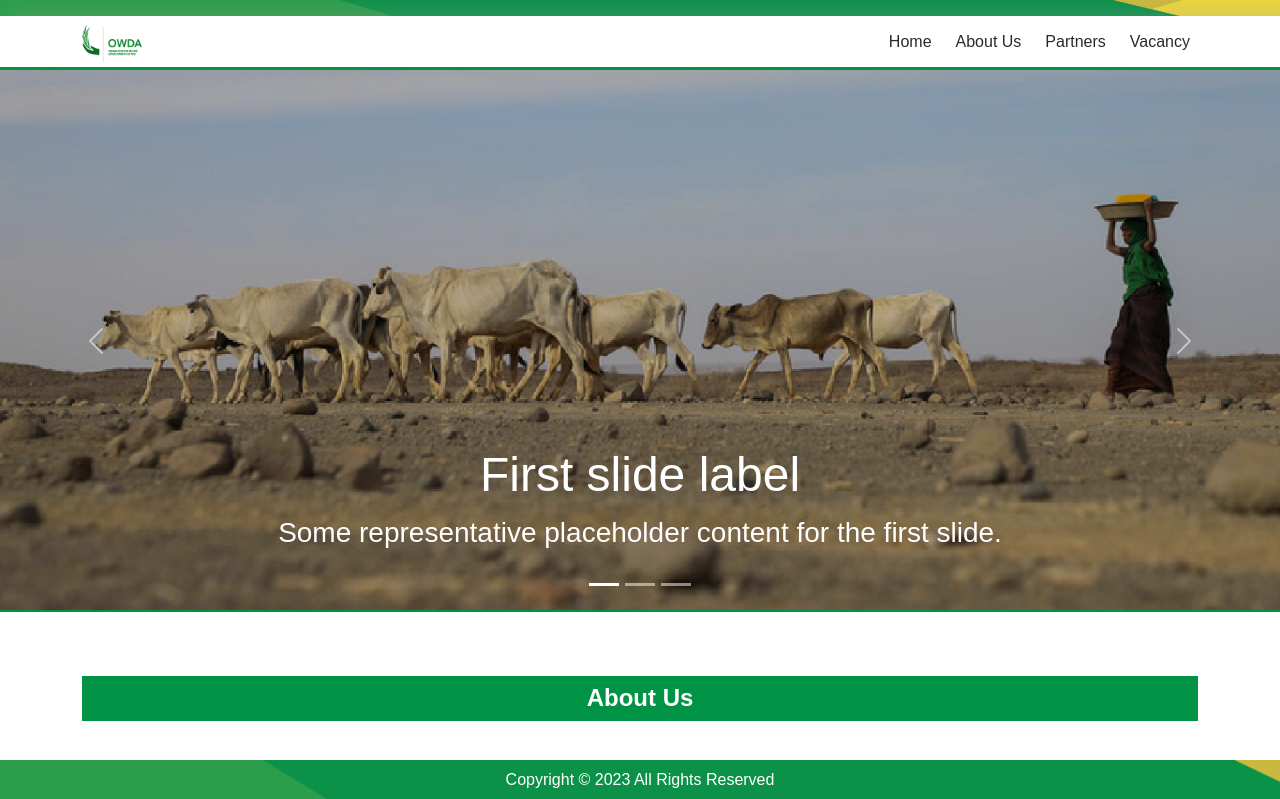
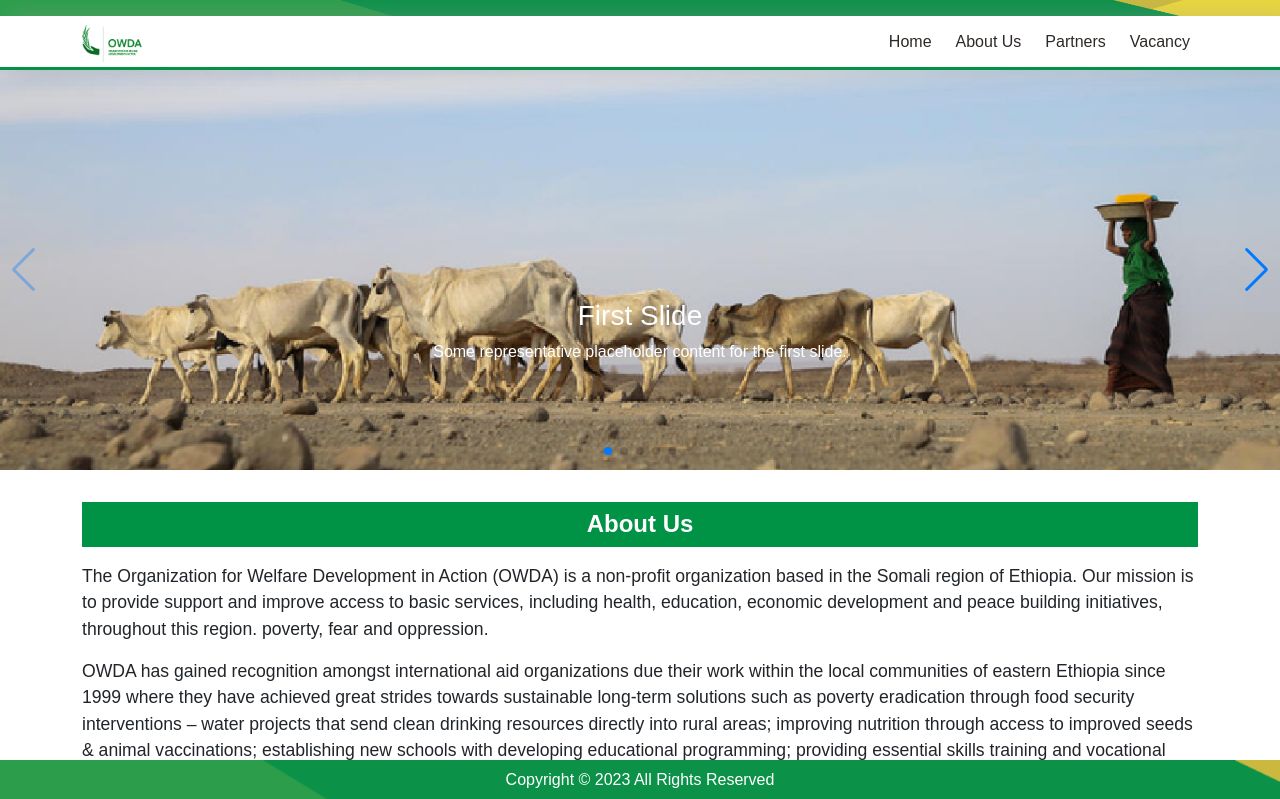
Before and after one commit to kalebmelaku/SRSRTB, a React (Vite) app: page / in a window 1280 px wide. Shown: the top 799 px of the page. Built offline with nearby package versions, Linux system fonts and the light colour scheme.

Commit message:
OWDA-PMS

```diff
--- a/src/components/about.jsx
+++ b/src/components/about.jsx
@@ -3,7 +3,7 @@ export default function About(){
         <>
                 <section id="about" className="py-3">
         <div className="container-sm">
-            <h2 className="text-center py-2 my-5 fw-bold">About Us</h2>
+            <h2 className="text-center py-2 my-3 fw-bold">About Us</h2>
             <p className="fs-5">The Organization for Welfare Development in Action (OWDA) is a non-profit organization based
                 in the
                 Somali region of Ethiopia. Our mission is to provide support and improve access to basic services,
--- a/src/components/carousal.jsx
+++ b/src/components/carousal.jsx
@@ -1,8 +1,19 @@
 import homeImg from '../assets/home-img.png'
+// Import Swiper React components
+import { Swiper, SwiperSlide } from "swiper/react";
+import { Autoplay, Pagination, Navigation } from "swiper";
+
+// Import Swiper styles
+import "swiper/css";
+import "swiper/css/pagination";
+import "swiper/css/navigation";
+
+
 export default function Carousal(){
+
     return (
         <>
-              <div id="carouselExampleCaptions" className="carousel slide" data-bs-ride="carousel">
+              {/* <div id="carouselExampleCaptions" className="carousel slide" data-bs-ride="carousel">
         <div id="carouselExampleCaptions" className="carousel slide" data-bs-ride="carousel">
         </div>
         <div className="carousel-indicators">
@@ -49,7 +60,47 @@ export default function Carousal(){
                     className="fa-solid fa-chevron-right fa-2x"></i></span>
             <span className="visually-hidden">Next</span>
         </button>
+    </div> */}
+
+
+    <Swiper
+        spaceBetween={30}
+        centeredSlides={true}
+        autoplay={{
+            delay: 32500,
+            disableOnInteraction: false,
+        }}
+        pagination={{
+            clickable: true,
+        }}
+        navigation={true}
+        modules={[Autoplay, Pagination, Navigation]}
+        className="mySwiper"
+        >
+        <SwiperSlide>
+        <div className="slide-container">
+    <img src={homeImg} className="" alt="..." />
+    <div className="text">
+      <h3 className='text-center text-white'>First Slide</h3>
+      <p className='text-center text-white'>Some representative placeholder content for the first slide.</p>
     </div>
+  </div>
+        </SwiperSlide>
+        <SwiperSlide>
+        <img src={homeImg} className="" alt="..." />
+        </SwiperSlide>
+        <SwiperSlide>
+        <img src={homeImg} className="" alt="..." />
+        </SwiperSlide>
+        <SwiperSlide>
+        <img src={homeImg} className="" alt="..." />
+        </SwiperSlide>
+        <SwiperSlide>
+        <img src={homeImg} className="" alt="..." />
+        </SwiperSlide>
+
+      </Swiper>
+
         </>
     )
 }
--- a/src/components/partners.jsx
+++ b/src/components/partners.jsx
@@ -13,7 +13,7 @@ export default function Partners(){
         <>
                 <section id="partners" className="py-1">
         <div className="container-sm">
-        <h2 className="text-center py-2 my-5 fw-bold">Our Partners</h2>
+        <h2 className="text-center py-2 my-3 fw-bold">Our Partners</h2>
             <div className="flex-container">
                 <img src={arche} alt=""/>
                 <img src={unicef} alt=""/>
--- a/src/style/main.css
+++ b/src/style/main.css
@@ -119,6 +119,34 @@ nav ul .nav-link:hover::before {
   justify-content: center;
 }
 
+.mySwiper img {
+  width: 100%;
+}
+
+.slide-container {
+  position: relative;
+}
+
+.swiper-wrapper {
+  position: relative;
+}
+.swiper-wrapper .text {
+  position: absolute;
+  top: 50%;
+  left: 50%;
+  transform: translate(-50%, -50%);
+  z-index: 2 !important;
+}
+
+.mySwiper {
+  max-height: 50vh;
+  height: auto;
+}
+
+.swiper-slide {
+  width: 100% !important;
+}
+
 .carousel-item {
   position: relative;
   z-index: -1;
@@ -130,7 +158,7 @@ nav ul .nav-link:hover::before {
   left: 0;
   width: 100%;
   height: 100%;
-  background-color: rgba(0, 0, 0, 0.2509803922);
+  background-color: rgba(0, 0, 0, 0.9764705882);
 }
 
 .carousel-caption {
--- a/src/style/main.scss
+++ b/src/style/main.scss
@@ -41,7 +41,35 @@ nav {
     align-items: center;
     justify-content: center;
 }
+.mySwiper{
+    // height: 40vh;
+    img{
+        width: 100%;
+    }
+}
+.slide-container {
+    position: relative;
+  }
 
+
+.swiper-wrapper{
+    position: relative;
+    .text{
+        position: absolute;
+        top: 50%;
+        left: 50%;
+        transform: translate(-50%, -50%);
+        z-index: 2 !important;
+    }
+}
+.mySwiper{
+    max-height: 50vh;
+    height: auto;
+}
+.swiper-slide{
+    width: 100% !important;
+    // height: 100%;
+}
 .carousel-item {
     position: relative;
     z-index: -1;
@@ -52,7 +80,7 @@ nav {
         left: 0;
         width: 100%;
         height: 100%;
-        background-color: #00000040;
+        background-color: #000000f9;
     }
 
 }
```
Also changed, not shown: 1 other file (tests, documents, lock files or other folders).
